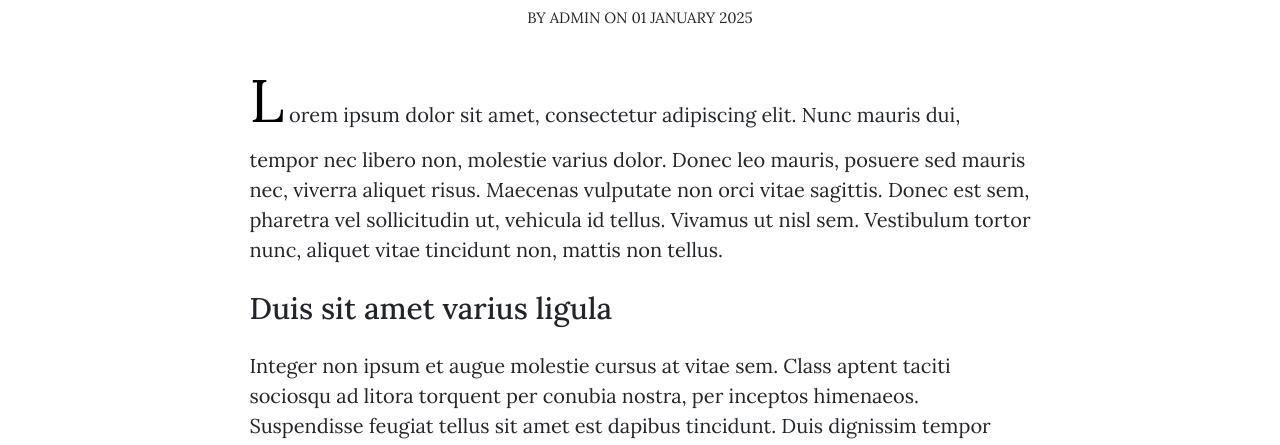
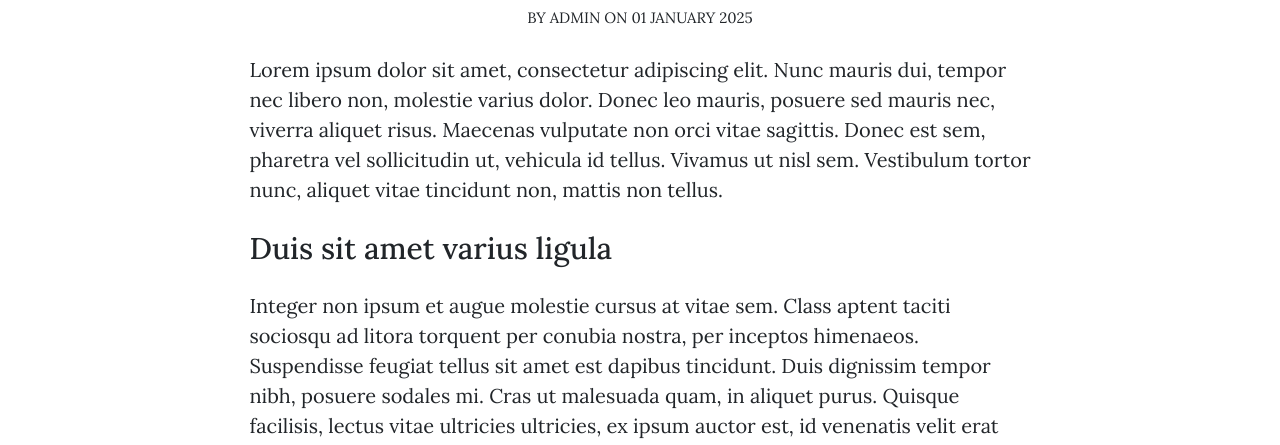
Before and after one commit to danielsacramanto/NEWNETLIFY, a plain HTML site: page blogpost.html in a window 1280 px wide. Shown: the part 630-1075 px from the top of the page. Drawn offline with nearby package versions, Linux system fonts and the light colour scheme.

Commit message:
Update blogpost.html

```diff
--- a/blogpost.html
+++ b/blogpost.html
@@ -58,8 +58,7 @@
 
 <p class="byline">By ADMIN on 01 January 2025</p>
 
-<p>
-  <span class="dropcap">L</span>orem ipsum dolor sit amet, consectetur adipiscing elit. Nunc mauris dui,
+<p>Lorem ipsum dolor sit amet, consectetur adipiscing elit. Nunc mauris dui,
   tempor nec libero non, molestie varius dolor. Donec leo mauris, posuere sed
   mauris nec, viverra aliquet risus. Maecenas vulputate non orci vitae sagittis.
   Donec est sem, pharetra vel sollicitudin ut, vehicula id tellus. Vivamus ut
```
